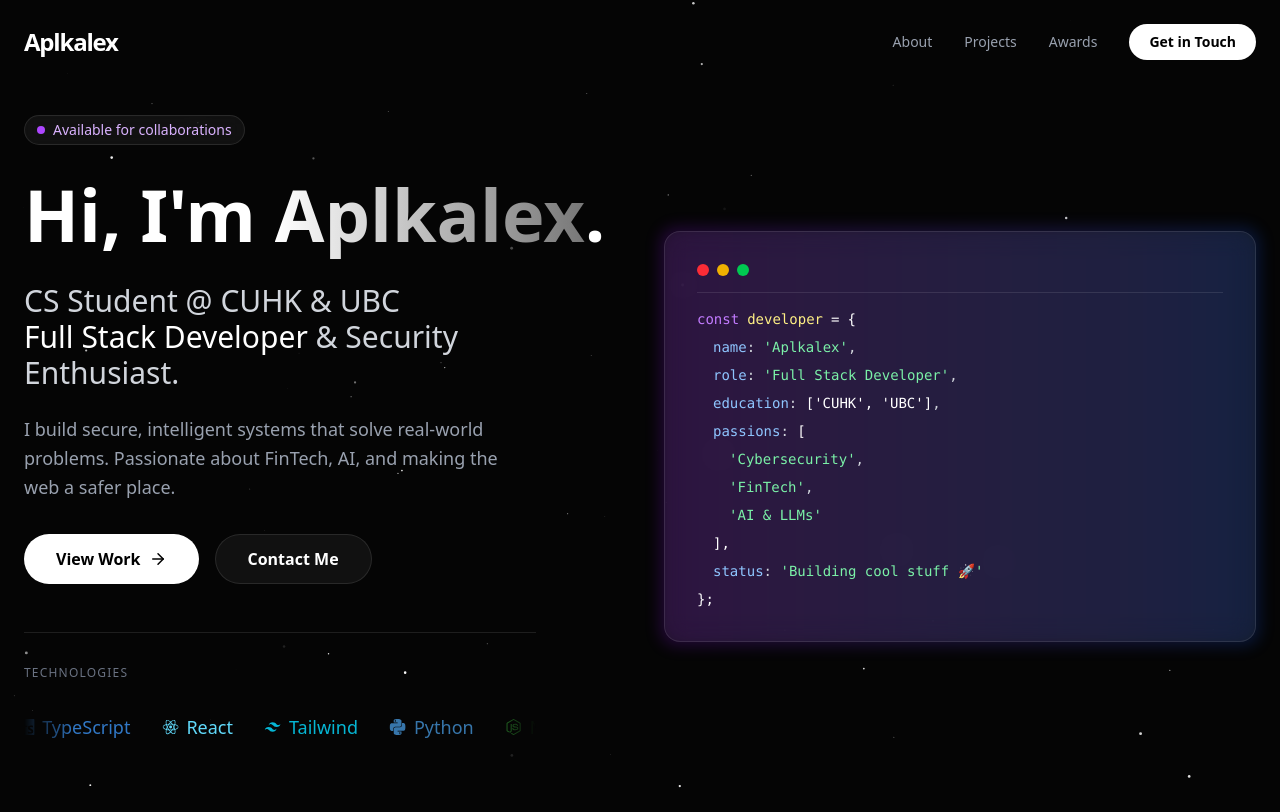
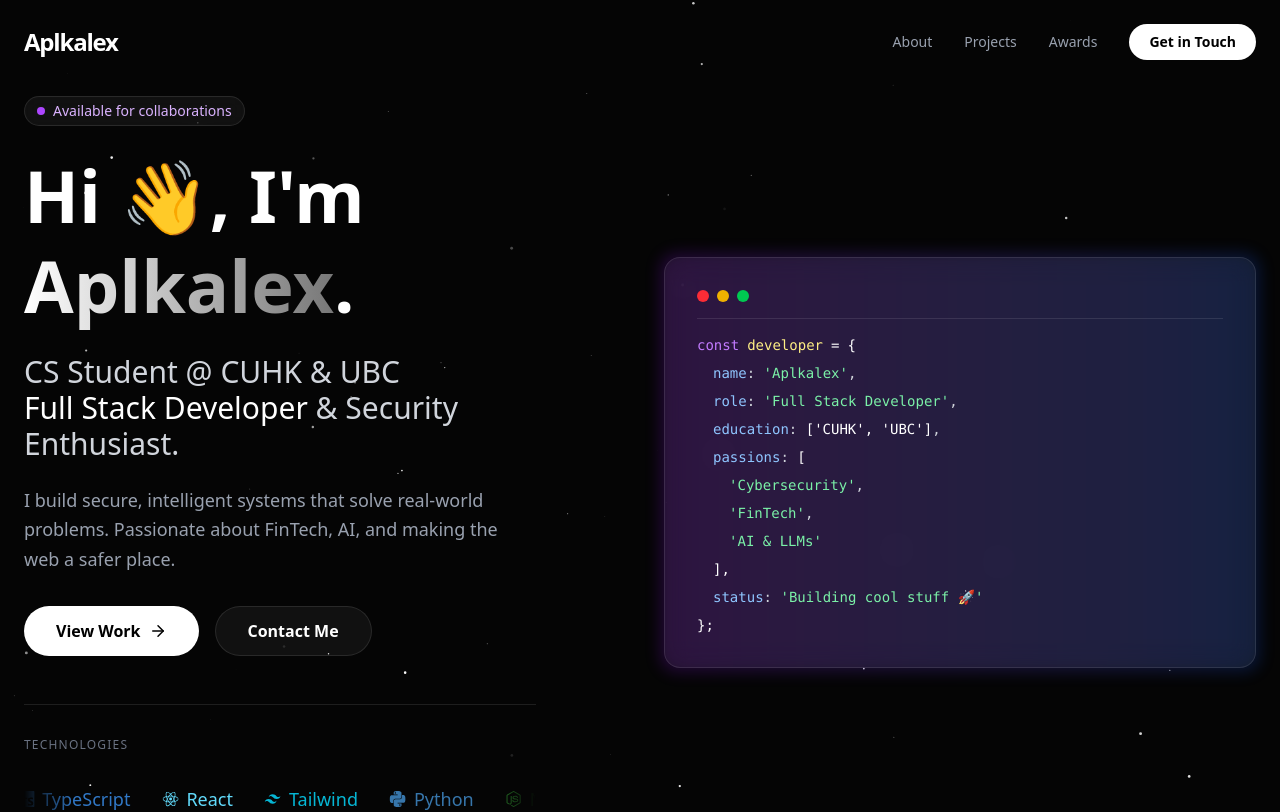
Before and after one commit to Aplkalex/aplkalex.com, a Next.js app: page / in a window 1280 px wide. Shown: the top 812 px of the page. Built offline with nearby package versions, Linux system fonts and the light colour scheme.

Commit message:
feat: Add an animated waving hand emoji to the main greeting.

```diff
--- a/src/app/page.tsx
+++ b/src/app/page.tsx
@@ -71,7 +71,17 @@ export default function Home() {
                             Available for collaborations
                         </motion.div>
                         <motion.h1 variants={fadeInUp} className="text-5xl md:text-7xl font-bold mb-6 font-display leading-tight">
-                            Hi, I'm <span className="text-gradient">Aplkalex</span>.
+                            Hi <motion.span
+                                style={{ display: 'inline-block', transformOrigin: '70% 70%' }}
+                                animate={{ rotate: [0, 14, -8, 14, -4, 10, 0, 0] }}
+                                transition={{
+                                    duration: 2.5,
+                                    ease: "easeInOut",
+                                    times: [0, 0.1, 0.2, 0.3, 0.4, 0.5, 0.6, 1],
+                                    repeat: Infinity,
+                                    repeatDelay: 1
+                                }}
+                            >👋</motion.span>, I'm <span className="text-gradient">Aplkalex</span>.
                         </motion.h1>
                         <motion.h2 variants={fadeInUp} className="text-2xl md:text-3xl text-gray-300 mb-6 font-light">
                             CS Student @ CUHK & UBC <br />
```
